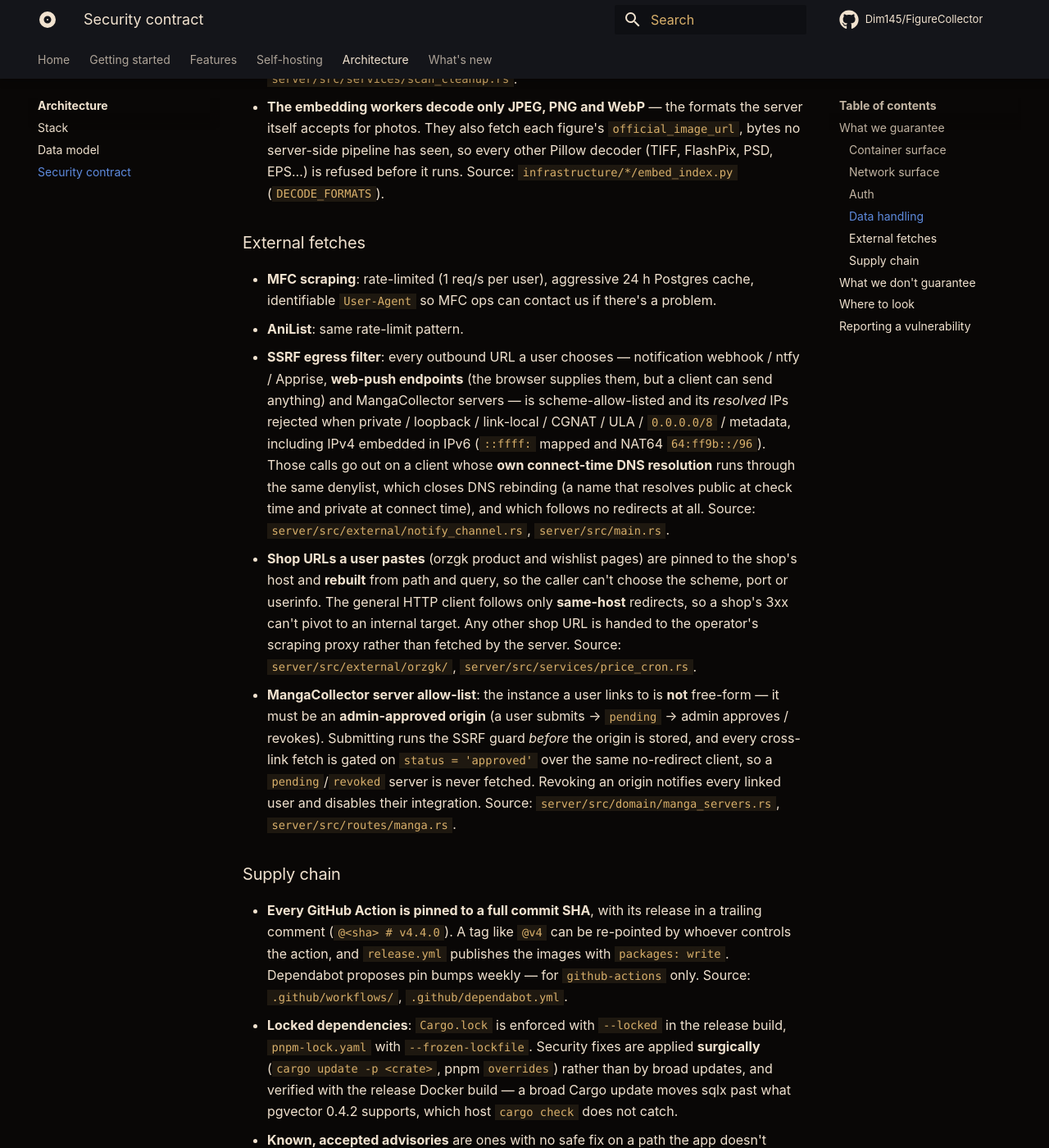
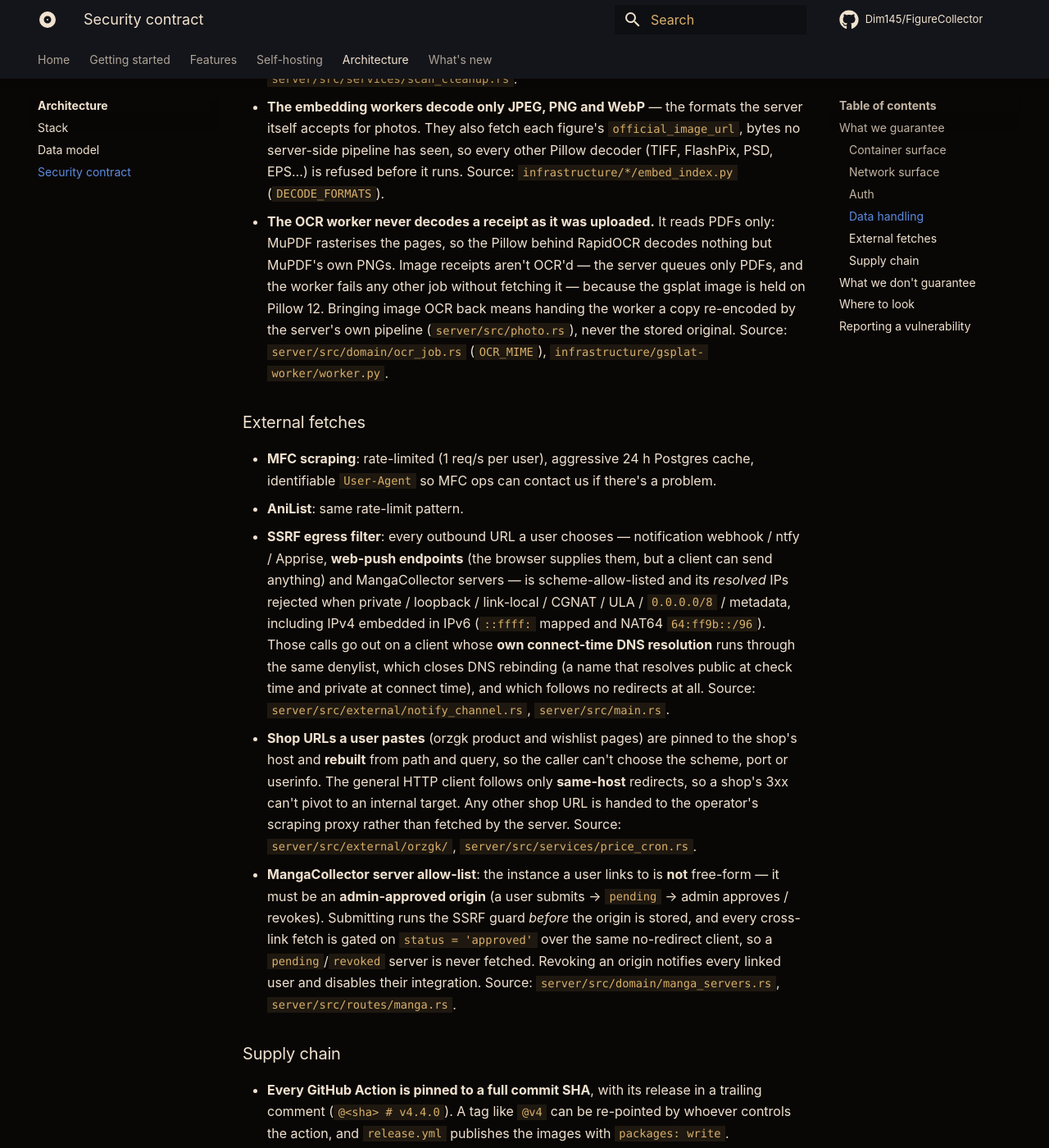
Before and after one commit to Dim145/FigureCollector, an MkDocs documentation site: the page built from docs/content/architecture/security.md, in a window 1280 px wide and 1400 px high, scrolled down 2101 px. Shown: the whole window at 82% size. Built offline with MkDocs 1.6.1 and Material for MkDocs 9.7.7, drawn with Linux system fonts in a browser that asks for light colours; comment, search, counter and statistics services are not loaded; some of the changed text lies outside the part shown.

Commit message:
document the PDF-only OCR rule
State the invariant under Data handling, and how image OCR could come back
without handing the worker an uploaded original.

Co-Authored-By: Claude Opus 5.5 <noreply@anthropic.com>

```diff
--- a/docs/content/architecture/security.md
+++ b/docs/content/architecture/security.md
@@ -38,6 +38,7 @@ A short reference of what FigureCollector guarantees, what it doesn't, and where
 - **Private documents** (invoices, receipts) are served owner-only with `X-Content-Type-Options: nosniff` and `Content-Security-Policy: sandbox; default-src 'none'`, so a PDF that carries script can't run it even when opened inline. Source: `server/src/routes/documents.rs`.
 - **Scan storage keys are derived from the scan's id, never read from the row.** The splat workers update `scans` directly with their own database credentials, so `storage_prefix` and `result_key` are treated as untrusted: a scan's frames, model and source video are always read and deleted at `scans/{id}/…`, and only `scans/{id}/result.ply` is ever served as a model. Trusting those columns would let anything able to write them stream — or delete — another user's objects. Source: `server/src/domain/scan.rs`, `server/src/routes/scans.rs`, `server/src/services/scan_cleanup.rs`.
 - **The embedding workers decode only JPEG, PNG and WebP** — the formats the server itself accepts for photos. They also fetch each figure's `official_image_url`, bytes no server-side pipeline has seen, so every other Pillow decoder (TIFF, FlashPix, PSD, EPS…) is refused before it runs. Source: `infrastructure/*/embed_index.py` (`DECODE_FORMATS`).
+- **The OCR worker never decodes a receipt as it was uploaded.** It reads PDFs only: MuPDF rasterises the pages, so the Pillow behind RapidOCR decodes nothing but MuPDF's own PNGs. Image receipts aren't OCR'd — the server queues only PDFs, and the worker fails any other job without fetching it — because the gsplat image is held on Pillow 12. Bringing image OCR back means handing the worker a copy re-encoded by the server's own pipeline (`server/src/photo.rs`), never the stored original. Source: `server/src/domain/ocr_job.rs` (`OCR_MIME`), `infrastructure/gsplat-worker/worker.py`.
 
 ### External fetches
 
@@ -51,7 +52,7 @@ A short reference of what FigureCollector guarantees, what it doesn't, and where
 
 - **Every GitHub Action is pinned to a full commit SHA**, with its release in a trailing comment (`@<sha> # v4.4.0`). A tag like `@v4` can be re-pointed by whoever controls the action, and `release.yml` publishes the images with `packages: write`. Dependabot proposes pin bumps weekly — for `github-actions` only. Source: `.github/workflows/`, `.github/dependabot.yml`.
 - **Locked dependencies**: `Cargo.lock` is enforced with `--locked` in the release build, `pnpm-lock.yaml` with `--frozen-lockfile`. Security fixes are applied **surgically** (`cargo update -p <crate>`, pnpm `overrides`) rather than by broad updates, and verified with the release Docker build — a broad Cargo update moves sqlx past what pgvector 0.4.2 supports, which host `cargo check` does not catch.
-- **Known, accepted advisories** are ones with no safe fix on a path the app doesn't exercise: `lopdf 0.39` / `lru` / `ttf-parser` via `printpdf` (write-only; untrusted PDFs are parsed with a patched `lopdf`; `printpdf` 0.12 would clear them, at the cost of an API migration), `quick-xml` via `rust-s3` (talks only to your own Garage; the fix needs `rust-s3` 0.38, a storage-layer change kept out of patch releases), `rsa` (reached only for JWT / OIDC signature *verification*, a public-key operation the Marvin timing attack doesn't apply to), `crypto-bigint 0.5` (timing leaks in web-push's VAPID signing, which no client can time; the fix needs a newer elliptic-curve stack), `rkyv 0.7` (in the lockfile only; no enabled feature compiles it). In the client, `minimatch`, `deepmerge` and `glob` are lint / build tooling with no compatible fix, fed only the project's own config. The gsplat worker stays on Pillow 12 — gsplat ships wheels for Python 3.10 only, and Pillow 13 needs 3.11 — which is what the decoder allow-list above is for.
+- **Known, accepted advisories** are ones with no safe fix on a path the app doesn't exercise: `lopdf 0.39` / `lru` / `ttf-parser` via `printpdf` (write-only; untrusted PDFs are parsed with a patched `lopdf`; `printpdf` 0.12 would clear them, at the cost of an API migration), `quick-xml` via `rust-s3` (talks only to your own Garage; the fix needs `rust-s3` 0.38, a storage-layer change kept out of patch releases), `rsa` (reached only for JWT / OIDC signature *verification*, a public-key operation the Marvin timing attack doesn't apply to), `crypto-bigint 0.5` (timing leaks in web-push's VAPID signing, which no client can time; the fix needs a newer elliptic-curve stack), `rkyv 0.7` (in the lockfile only; no enabled feature compiles it). In the client, `minimatch`, `deepmerge` and `glob` are lint / build tooling with no compatible fix, fed only the project's own config. The gsplat worker stays on Pillow 12 — gsplat ships wheels for Python 3.10 only, and Pillow 13 needs 3.11 — which is what the decoder allow-list and the PDF-only OCR rule above are for.
 
 ## What we don't guarantee
 
```
